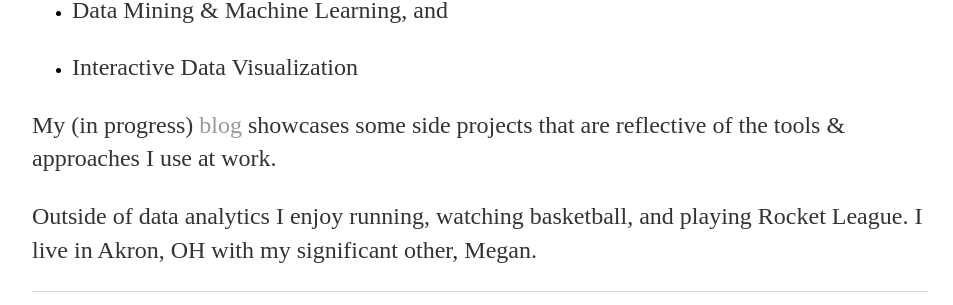
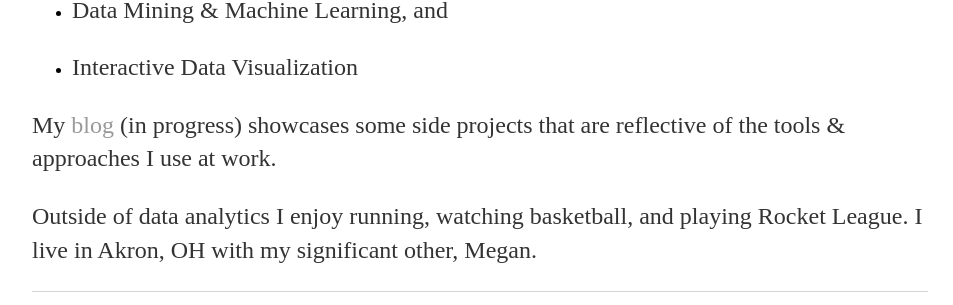
Before and after one commit to MatthewBrower/matthewbrower.github.io, a Jekyll site: the page built from about/index.html, in a window 1280 px wide. Shown: the part 386-691 px from the top of the page, without its empty margins (160-1113 px from the left). Built offline with Jekyll 4.4.1, drawn with Linux system fonts in a browser that asks for light colours.

Commit message:
phrasing

```diff
--- a/about/index.html
+++ b/about/index.html
@@ -13,7 +13,7 @@ title: Matthew Brower
 
 	</ul>
 
-	<p>My (in progress) <a href="/blog">blog</a> showcases some side projects that are reflective of the tools &amp; approaches I use at work.</p>
+	<p>My <a href="/blog">blog</a> (in progress) showcases some side projects that are reflective of the tools &amp; approaches I use at work.</p>
 
 	<p>Outside of data analytics I enjoy running, watching basketball, and playing Rocket League.  I live in Akron, OH with my significant other, Megan.</p>
 </div><!-- /.blurb -->
```
